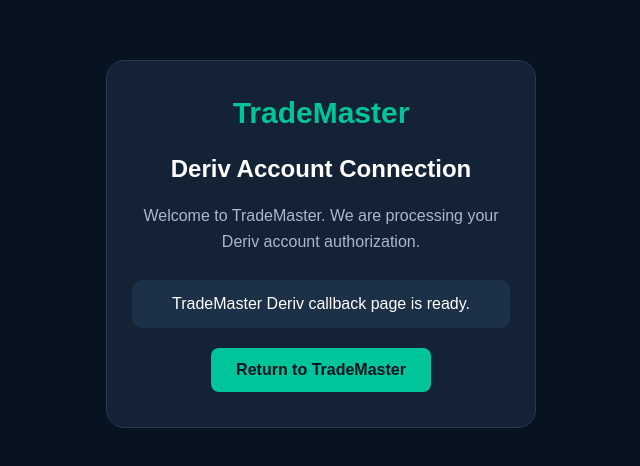
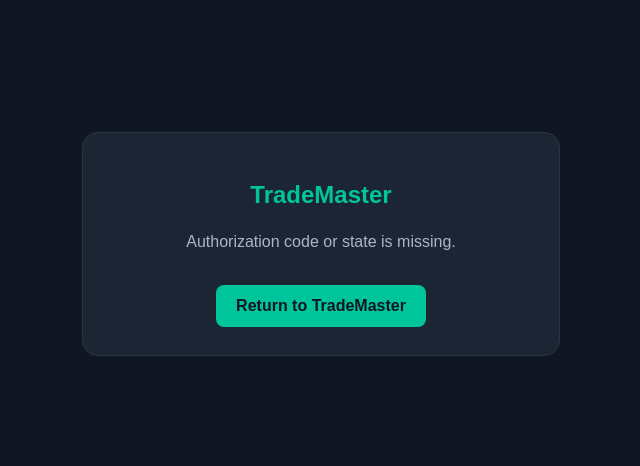
Before and after one commit to centraljoke/trade.master, a plain HTML site: page deriv-callback/index.html in a window 1280 px wide. Shown: the part 156-622 px from the top of the page, without its empty margins (319-959 px from the left). Drawn offline with nearby package versions, Linux system fonts and the light colour scheme.

Commit message:
Update Deriv callback page title and styles

```diff
--- a/deriv-callback/index.html
+++ b/deriv-callback/index.html
@@ -3,115 +3,135 @@
 <head>
   <meta charset="UTF-8">
   <meta name="viewport" content="width=device-width, initial-scale=1.0">
-  <meta name="theme-color" content="#081321">
-  <title>TradeMaster | Deriv Connection</title>
-
+  <title>TradeMaster | Connecting Deriv</title>
   <style>
-    * {
-      box-sizing: border-box;
-    }
-
     body {
       margin: 0;
       min-height: 100vh;
-      display: flex;
-      align-items: center;
-      justify-content: center;
-      padding: 20px;
-      background: #081321;
-      color: #ffffff;
+      display: grid;
+      place-items: center;
+      background: #101722;
+      color: #eef3fb;
       font-family: Arial, sans-serif;
     }
-
-    .container {
-      width: 100%;
-      max-width: 430px;
-      padding: 35px 25px;
+    .card {
+      width: min(88%, 420px);
+      padding: 28px;
+      background: #1b2534;
+      border: 1px solid #2b3547;
+      border-radius: 16px;
       text-align: center;
-      background: #142236;
-      border: 1px solid #263950;
-      border-radius: 18px;
     }
-
-    .logo {
-      font-size: 30px;
-      font-weight: bold;
-      color: #00c49a;
-    }
-
-    h2 {
-      margin-top: 25px;
-    }
-
-    p {
-      color: #aab8ca;
-      line-height: 1.6;
-    }
-
-    .status {
-      margin-top: 25px;
-      padding: 15px;
-      border-radius: 10px;
-      background: #1c3047;
-    }
-
-    .button {
+    h2 { color: #00c49a; }
+    p { color: #aab6c8; line-height: 1.6; }
+    a {
       display: inline-block;
-      margin-top: 20px;
-      padding: 13px 25px;
+      margin-top: 15px;
+      padding: 12px 20px;
+      border-radius: 8px;
       background: #00c49a;
-      color: #081321;
+      color: #101722;
       text-decoration: none;
-      border-radius: 8px;
       font-weight: bold;
     }
   </style>
+  <script src="https://cdn.jsdelivr.net/npm/@supabase/supabase-js@2"></script>
 </head>
-
 <body>
-
-  <div class="container">
-
-    <div class="logo">TradeMaster</div>
-
-    <h2>Deriv Account Connection</h2>
-
-    <p>
-      Welcome to TradeMaster.
-      We are processing your Deriv account authorization.
-    </p>
-
-    <div class="status" id="status">
-      Checking authorization...
-    </div>
-
-    <a href="/" class="button">
-      Return to TradeMaster
-    </a>
-
-  </div>
+  <main class="card">
+    <h2>TradeMaster</h2>
+    <p id="message">Processing your Deriv authorization...</p>
+    <div id="action"></div>
+  </main>
 
   <script>
-    const status = document.getElementById("status");
+    (async function () {
+      const SUPABASE_URL = "https://ftiavwxnxokmcdkazufw.supabase.co";
+      const SUPABASE_KEY = "sb_publishable_scG4LSH-fj0B9-WPCMgpGg_90uxk-MA";
+      const REDIRECT_URI = "https://hest-six.vercel.app/deriv-callback";
 
-    const params = new URLSearchParams(
-      window.location.search
-    );
+      const message = document.getElementById("message");
+      const action = document.getElementById("action");
 
-    const code = params.get("code");
-    const error = params.get("error");
+      function showError(text) {
+        message.textContent = text;
+        action.innerHTML = '<a href="/">Return to TradeMaster</a>';
+      }
 
-    if (error) {
-      status.textContent =
-        "Authorization was not completed. Please try again.";
-    } else if (code) {
-      status.textContent =
-        "Authorization received. Secure connection setup is pending.";
-    } else {
-      status.textContent =
-        "TradeMaster Deriv callback page is ready.";
-    }
+      try {
+        const params = new URLSearchParams(window.location.search);
+        const code = params.get("code");
+        const returnedState = params.get("state");
+        const providerError = params.get("error");
+
+        // Remove sensitive authorization parameters from browser history.
+        window.history.replaceState({}, document.title, window.location.pathname);
+
+        if (providerError) {
+          throw new Error("Deriv authorization was not approved.");
+        }
+
+        if (!code || !returnedState) {
+          throw new Error("Authorization code or state is missing.");
+        }
+
+        const savedState = sessionStorage.getItem("tm_deriv_oauth_state");
+        const verifier = sessionStorage.getItem("tm_deriv_code_verifier");
+
+        if (!savedState || returnedState !== savedState) {
+          throw new Error("Security check failed. Please reconnect.");
+        }
+
+        if (!verifier) {
+          throw new Error("Secure authorization session expired. Please reconnect.");
+        }
+
+        // Consume the temporary values before calling the backend.
+        sessionStorage.removeItem("tm_deriv_oauth_state");
+        sessionStorage.removeItem("tm_deriv_code_verifier");
+
+        const supabase = window.supabase.createClient(
+          SUPABASE_URL,
+          SUPABASE_KEY
+        );
+
+        const { data: sessionData, error: sessionError } =
+          await supabase.auth.getSession();
+
+        if (sessionError || !sessionData.session) {
+          throw new Error("Please log in to TradeMaster and connect Deriv again.");
+        }
+
+        message.textContent = "Securely connecting your Deriv account...";
+
+        const { data, error } = await supabase.functions.invoke(
+          "deriv-oauth-callback",
+          {
+            body: {
+              code: code,
+              code_verifier: verifier,
+              redirect_uri: REDIRECT_URI
+            }
+          }
+        );
+
+        if (error) {
+          throw new Error("The secure connection service could not complete the request.");
+        }
+
+        if (!data || !data.success || !data.connected) {
+          throw new Error(data?.error || "Deriv connection could not be completed.");
+        }
+
+        message.textContent = "Deriv authorization completed successfully!";
+
+        action.innerHTML = '<a href="/?deriv_connected=1">Return to TradeMaster</a>';
+
+      } catch (error) {
+        console.error("Deriv callback failed:", error);
+        showError(error.message || "Something went wrong. Please try again.");
+      }
+    })();
   </script>
-
 </body>
 </html>
```
